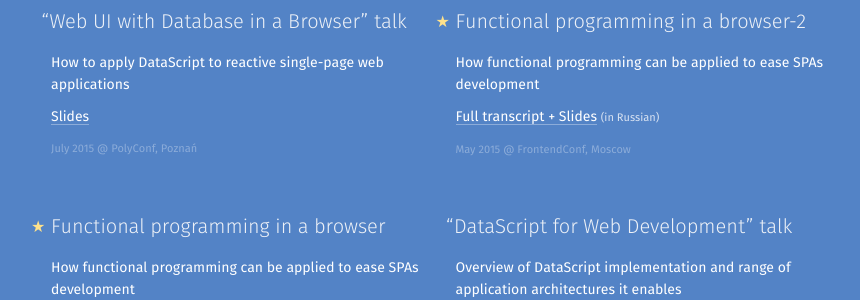
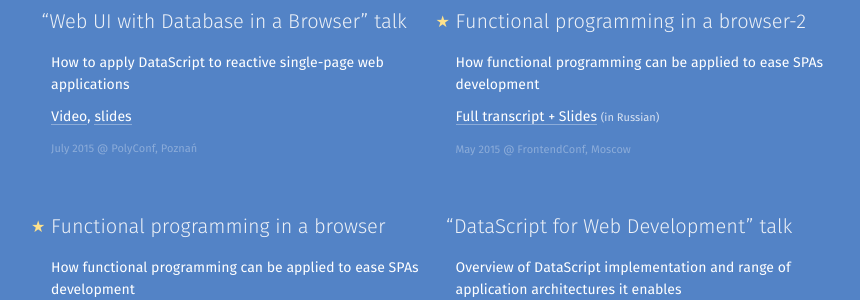
Before and after one commit to tonsky/tonsky.github.io, a Jekyll site: the page built from talks/index.html, in a window 1280 px wide. Shown: the part 256-556 px from the top of the page, without its empty margins (186-1046 px from the left). Built offline with Jekyll 4.4.1, drawn with Linux system fonts in a browser that asks for light colours.

Commit message:
polyconf talk video

```diff
--- a/talks/index.html
+++ b/talks/index.html
@@ -14,7 +14,7 @@
 <div class=event>
     <h1><span class=q>“</span>Web UI with Database in a Browser” talk<span class="lang lang_en"></span></h1>
     <p>How to apply DataScript to reactive single-page web applications
-    <p class=links><a href="https://dl.dropboxusercontent.com/u/561580/conferences/2015.07%20polyconf.pdf">Slides</a>
+    <p class=links><a href="http://www.youtube.com/watch?v=1dr-CzMMDD8">Video</a>, <a href="https://dl.dropboxusercontent.com/u/561580/conferences/2015.07%20polyconf.pdf">slides</a>
     <p class=where>July 2015 <span class=at>@</span>&nbsp;PolyConf, Poznań</a>
 </div>
 
```
